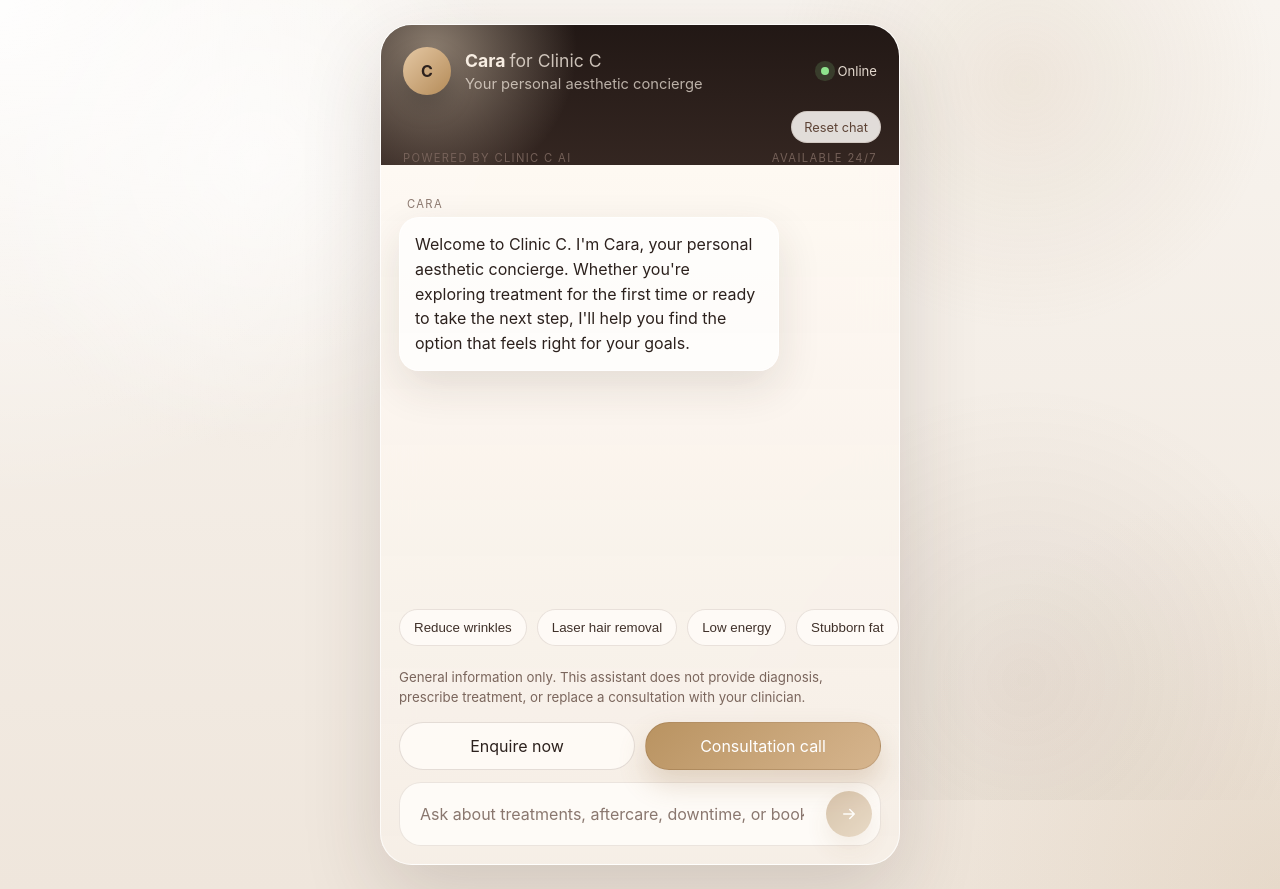
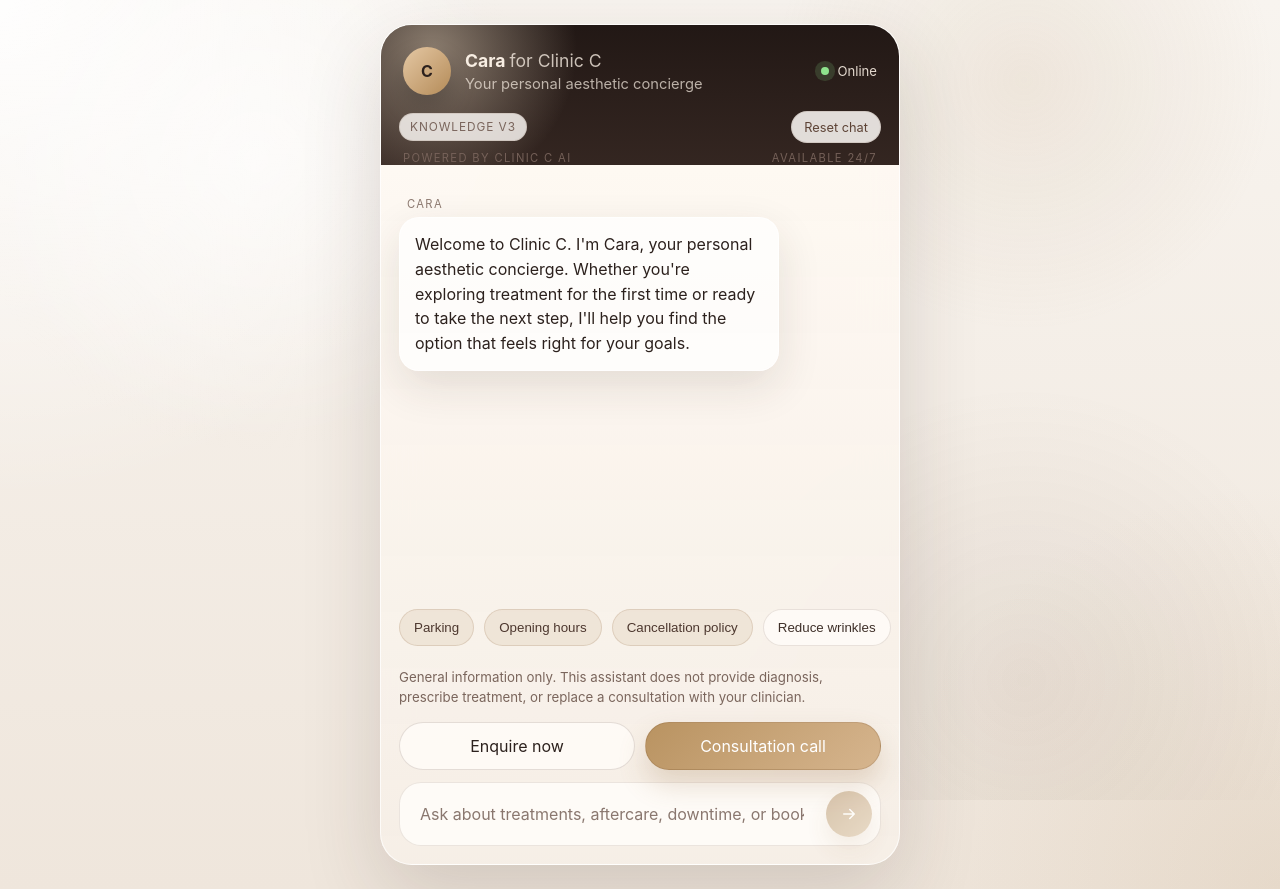
Before and after one commit to rwd23/clinicc-wix-chatbot, a Next.js app: page /widget in a window 1280 px wide. Built offline with nearby package versions, Linux system fonts and the light colour scheme.

Commit message:
Add visible fact buttons and build label

```diff
--- a/app/globals.css
+++ b/app/globals.css
@@ -197,10 +197,25 @@
 
 .widget-tools {
   display: flex;
-  justify-content: flex-end;
+  justify-content: space-between;
+  align-items: center;
   padding: 0 18px 8px;
   position: relative;
   z-index: 1;
+}
+
+.build-badge {
+  display: inline-flex;
+  align-items: center;
+  min-height: 28px;
+  padding: 0 10px;
+  border-radius: var(--radius-pill);
+  background: rgba(255, 252, 248, 0.82);
+  border: 1px solid rgba(120, 94, 75, 0.14);
+  color: #7a655c;
+  font-size: 0.74rem;
+  letter-spacing: 0.08em;
+  text-transform: uppercase;
 }
 
 .reset-button {
@@ -386,6 +401,12 @@
   cursor: pointer;
 }
 
+.prompt-pill-fact {
+  background: rgba(191, 164, 129, 0.18);
+  border-color: rgba(138, 103, 63, 0.18);
+  color: #4d382f;
+}
+
 .widget-footer {
   padding: 14px 18px 18px;
 }
--- a/components/chat-widget.tsx
+++ b/components/chat-widget.tsx
@@ -18,6 +18,7 @@
 };
 
 const STORAGE_KEY = "clinicc-widget-messages";
+const BUILD_LABEL = "Knowledge v3";
 let messageCounter = 0;
 
 function formatDateForClinic(date: Date) {
@@ -56,16 +57,10 @@
 function buildOperationalReply(text: string) {
   const deterministicAnswer = findDeterministicClinicAnswer(text);
 
-  if (deterministicAnswer?.id === "parking") {
-    return {
-      reply: deterministicAnswer.answer,
-      suggestions: deterministicAnswer.suggestions ?? [
-        { label: "Contact Clinic C", url: clinicAssistantConfig.contactUrl }
-      ]
-    };
-  }
-
-  if (deterministicAnswer?.id === "opening-hours") {
+  if (
+    deterministicAnswer &&
+    deterministicAnswer.id !== "opening-hours"
+  ) {
     return {
       reply: deterministicAnswer.answer,
       suggestions: deterministicAnswer.suggestions ?? [
@@ -297,6 +292,7 @@
         </header>
 
         <div className="widget-tools">
+          <span className="build-badge">{BUILD_LABEL}</span>
           <button className="reset-button" onClick={resetChat} type="button">
             Reset chat
           </button>
@@ -348,6 +344,27 @@
         </div>
 
         <div className="prompt-strip" aria-label="Suggested prompts">
+          <button
+            className="prompt-pill prompt-pill-fact"
+            onClick={() => sendMessage("Do you offer parking?")}
+            type="button"
+          >
+            Parking
+          </button>
+          <button
+            className="prompt-pill prompt-pill-fact"
+            onClick={() => sendMessage("What are your opening hours?")}
+            type="button"
+          >
+            Opening hours
+          </button>
+          <button
+            className="prompt-pill prompt-pill-fact"
+            onClick={() => sendMessage("What is your cancellation policy?")}
+            type="button"
+          >
+            Cancellation policy
+          </button>
           {clinicAssistantConfig.quickPrompts.map((prompt) => (
             <button
               className="prompt-pill"
```
